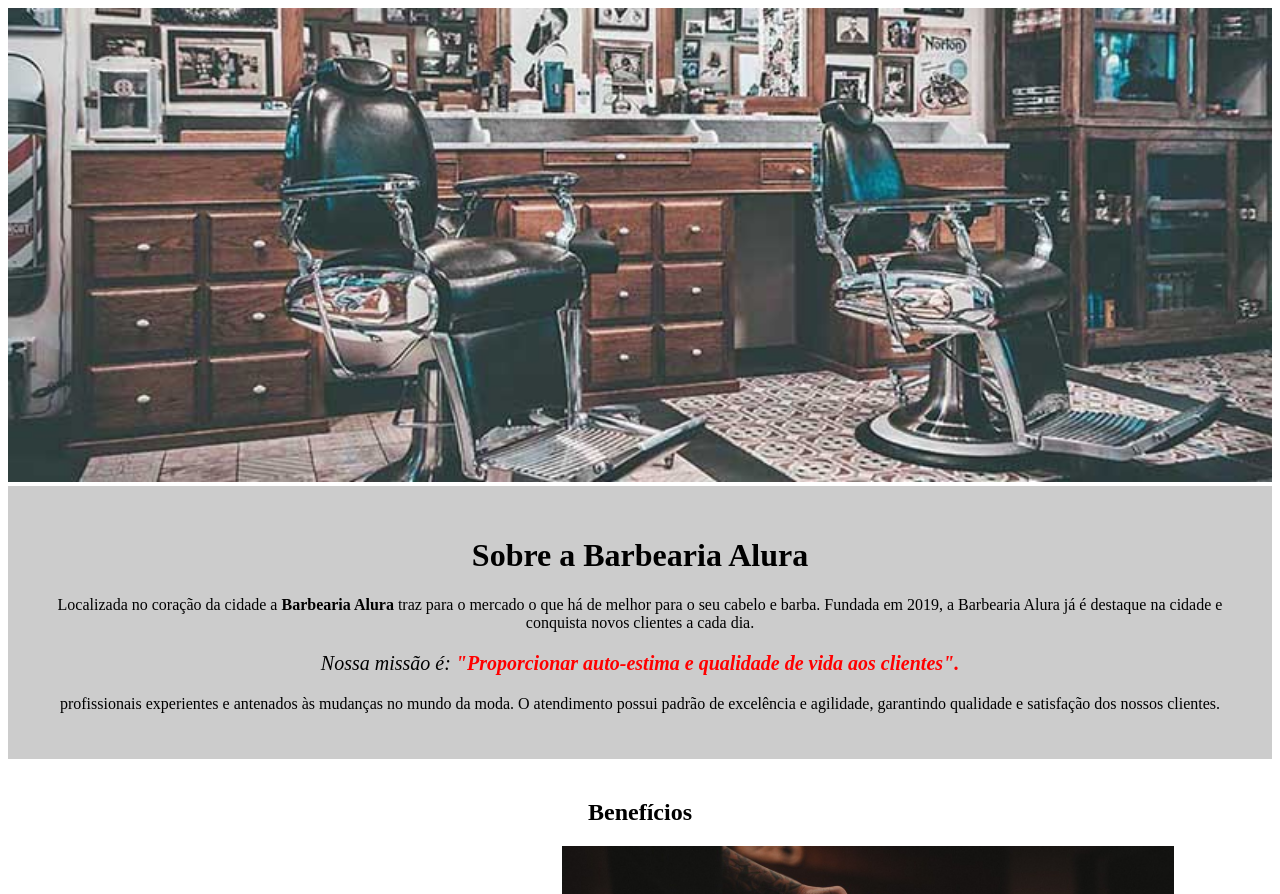
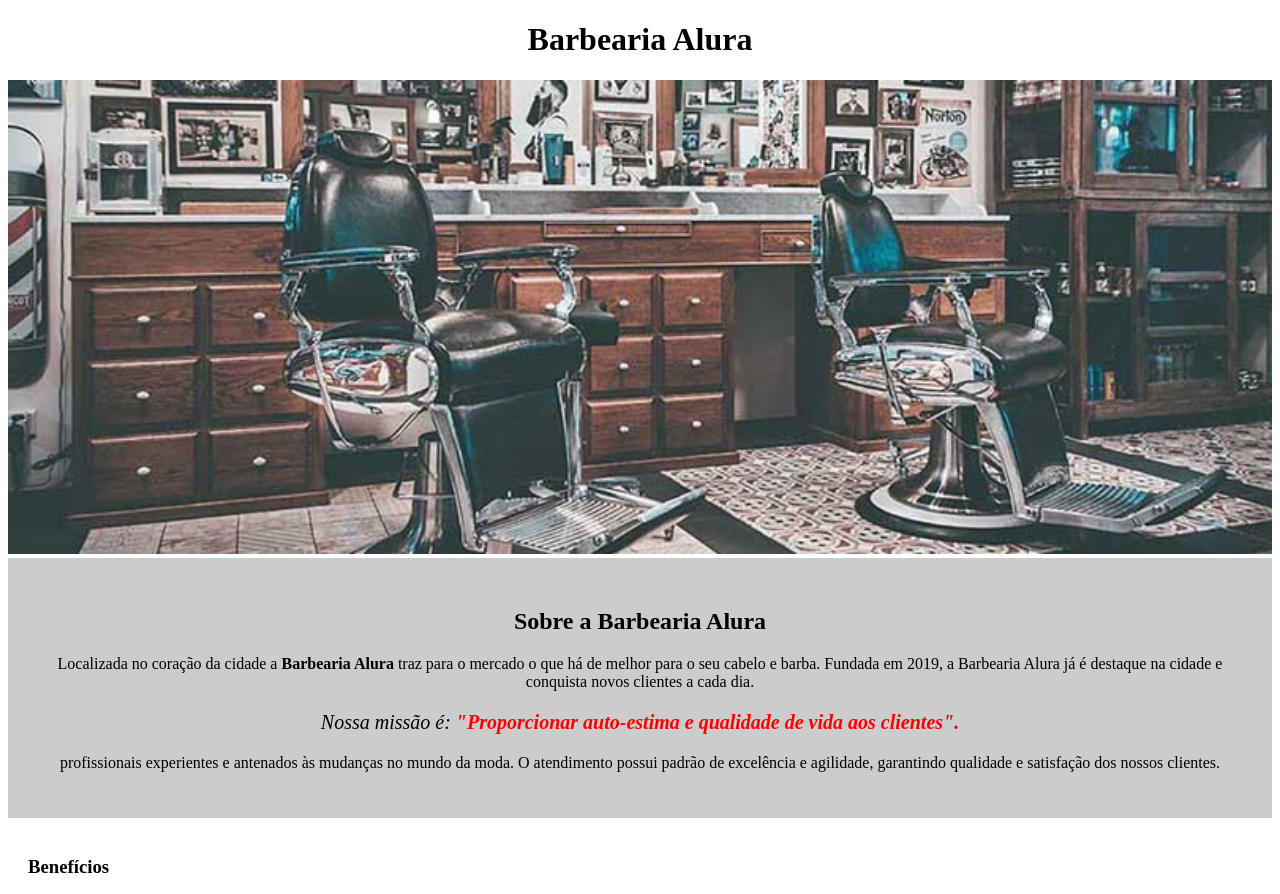
Before and after one commit to Lucas-Silva2001/Html5-e-Css3, a plain HTML site: page BarbeariaAlura/index.html in a window 1280 px wide. Shown: the top 894 px of the page. Drawn offline with Linux system fonts and the light colour scheme.

Commit message:
06- Finalizando a pagina, 02- cabeçalho html

```diff
--- a/BarbeariaAlura/index.html
+++ b/BarbeariaAlura/index.html
@@ -10,9 +10,12 @@
 </head>
 
 <body>
+    <header>
+        <h1 class="titulo-principal">Barbearia Alura</h1>
+    </header>
     <img id="banner" src="imagens/banner.jpg" alt="Imagens da Barbearia">
     <div class="principal">
-        <h1>Sobre a Barbearia Alura</h1>
+        <h2>Sobre a Barbearia Alura</h2>
 
         <p> Localizada no coração da cidade a <strong>Barbearia Alura</strong> traz para o
             mercado o que há de melhor para o
@@ -29,7 +32,7 @@
     </div>
 
     <div class="beneficios">
-        <h2>Benefícios</h2>
+        <h3>Benefícios</h3>
         <ul>
             <li class="itensDaLista">Atendimento aos Clientes</li>
             <li class="itensDaLista">Espaço Diferenciado</li>
```
